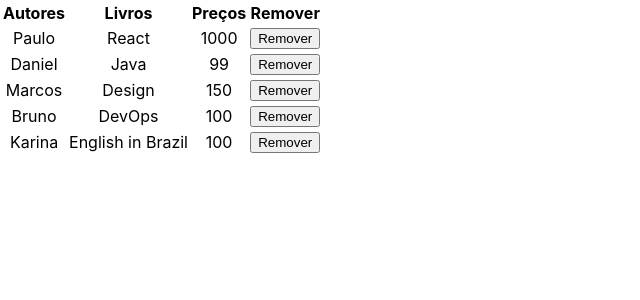
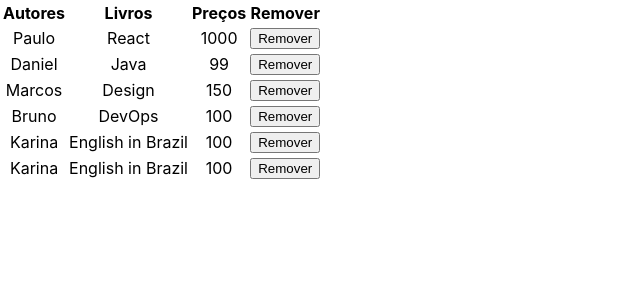
Before and after one commit to RobsonVinicius/react-reusable-components, a React (Create React App) app: page / in a window 1280 px wide. Shown: the top 300 px of the page, without its empty margins (0-640 px from the left). Built offline with nearby package versions, Linux system fonts and the light colour scheme.

Commit message:
Mudando para state o component authors

```diff
--- a/src/App.js
+++ b/src/App.js
@@ -3,7 +3,8 @@
 import Table from './Table';
 
 class App extends Component {
-  authors = [
+  state = {
+    authors: [
       {
         nome: 'Paulo',
         livro: 'React',
@@ -29,13 +30,19 @@
         nome: 'Karina',
         livro: 'English in Brazil',
         preco: '100'
+      },
+      {
+        nome: 'Karina',
+        livro: 'English in Brazil',
+        preco: '100'
       }
-  ];
+    ],
+  };
 
   render() {
     return (
       <div className="App">
-        <Table authors = { this.authors } />
+        <Table authors = { this.state.authors } />
       </div>
     );
   }
```
Lines whose indentation alone changed are shown as unchanged.
